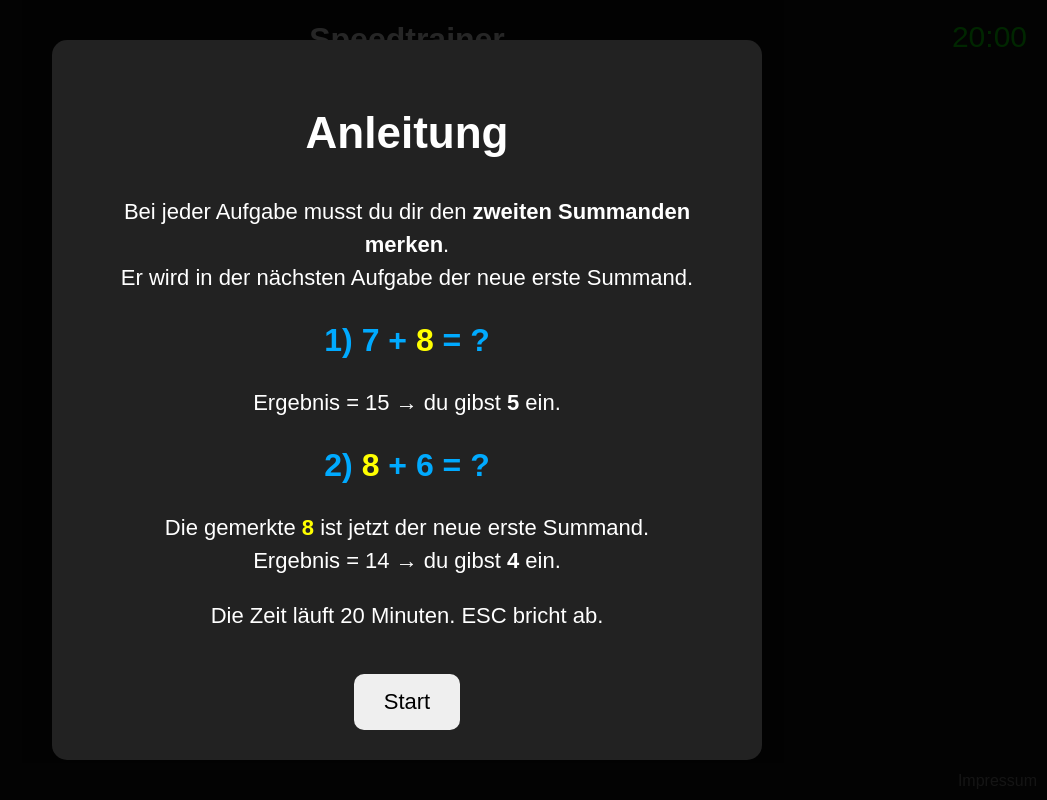
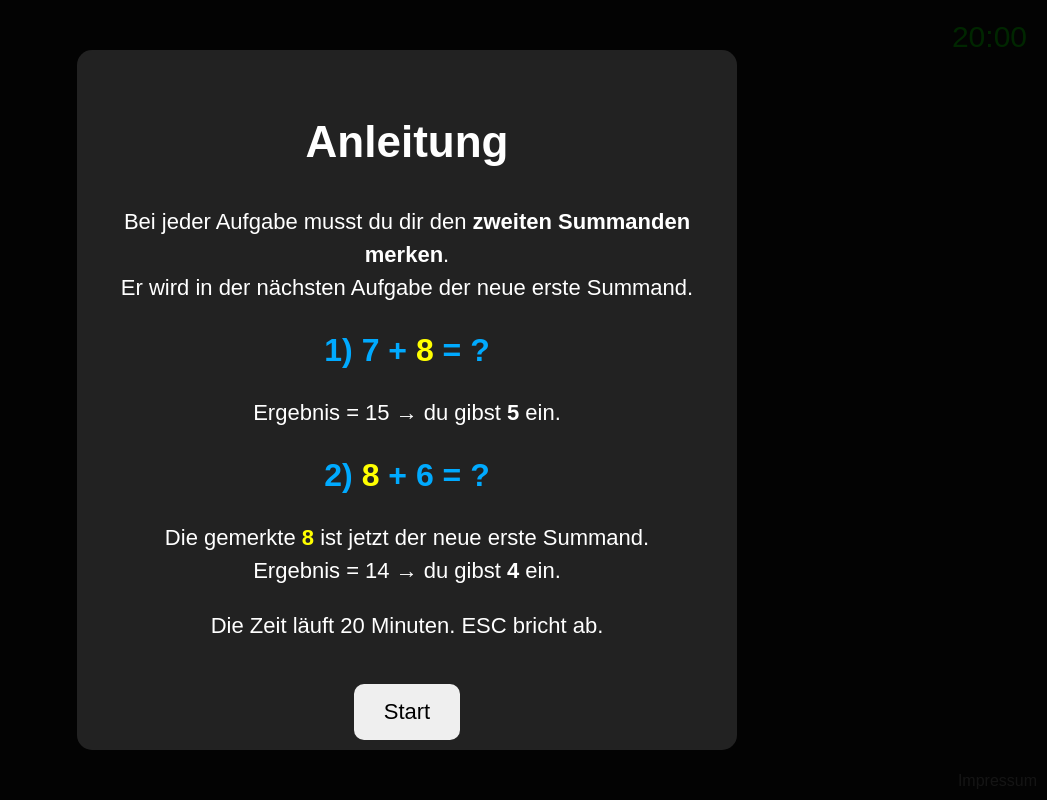
Before and after one commit to JDJohannes/Speedtrainer, a plain HTML site: page index.html in a window 1280 px wide. Shown: the whole page, without its empty margins (233-1280 px from the left). Drawn offline with Linux system fonts and the light colour scheme.

Commit message:
Update index.html

```diff
--- a/index.html
+++ b/index.html
@@ -25,27 +25,6 @@
 
     <style>
         body {
-            font-family: Arial, sans-serif;
-            background: #111;
-            color: white;
-            text-align: center;
-            padding-top: 40px;
-        }
-    </style>
-</head>
-
-<body>
-    <h1>Speedtrainer</h1>
-    <p>Wenn du das hier siehst, funktioniert deine index.html!</p>
-
-    <!-- HIER kommt später dein Speedtrainer-Code rein -->
-    <!DOCTYPE html>
-<html lang="de">
-<head>
-<meta charset="UTF-8">
-<title>Speedtrainer</title>
-<style>
-    body {
             background: #111;
             color: #fff;
             font-family: Arial, sans-serif;
@@ -53,14 +32,17 @@
             margin: 0;
             padding: 0;
         }
+
         #container {
             margin-top: 80px;
             display: none;
         }
+
         #task {
             font-size: 80px;
             margin-bottom: 40px;
         }
+
         #inputField {
             font-size: 40px;
             width: 120px;
@@ -71,6 +53,7 @@
             color: transparent;
             text-shadow: 0 0 0 #fff;
         }
+
         #timer {
             position: absolute;
             top: 20px;
@@ -78,11 +61,13 @@
             font-size: 30px;
             color: #0f0;
         }
+
         #resultScreen {
             display: none;
             margin-top: 40px;
             font-size: 22px;
         }
+
         #history {
             margin-top: 20px;
             text-align: left;
@@ -92,6 +77,7 @@
             font-size: 20px;
             white-space: pre-wrap;
         }
+
         button {
             margin-top: 20px;
             padding: 15px 30px;
@@ -109,6 +95,7 @@
             cursor: pointer;
             font-size: 16px;
         }
+
         #impressumBox {
             display: none;
             position: fixed;
@@ -122,35 +109,40 @@
             font-size: 18px;
         }
 
-    /* Intro Overlay */
+        /* INTRO POPUP – iPHONE FIX */
         #introOverlay {
             position: fixed;
             top: 0;
             left: 0;
-        width: 100%;
-        height: 100%;
+            width: 100vw;
+            height: 100vh;
             background: rgba(0,0,0,0.85);
             display: flex;
             justify-content: center;
             align-items: center;
             z-index: 9999;
         }
+
         #introBox {
             background: #222;
             padding: 30px;
             border-radius: 15px;
-        width: 60%;
-        max-width: 650px;
+            width: 90vw;
+            max-width: 600px;
+            max-height: 80vh;     /* WICHTIG */
+            overflow-y: auto;     /* WICHTIG */
             text-align: center;
             font-size: 22px;
             line-height: 1.5;
         }
+
         .rechnung {
             font-size: 32px;
             margin: 10px 0;
             color: #0af;
             font-weight: bold;
         }
+
         .highlight {
             color: #ff0;
             font-weight: bold;
@@ -168,15 +160,18 @@
             border-bottom: 2px solid #888;
             padding: 10px;
         }
+
         .bar {
             width: 20px;
             background: #0f0;
         }
+
         .bar.wrong {
             background: #f00;
         }
     </style>
 </head>
+
 <body oncontextmenu="return false">
 
 <!-- INTRO / ANLEITUNG -->
@@ -382,6 +377,3 @@ document.getElementById("startButton").onclick = () => {
 
 </body>
 </html>
-    <!-- Hier endet der SPeedtrainer Code -->
-</body>
-</html>
```
Lines whose indentation alone changed are shown as unchanged.
